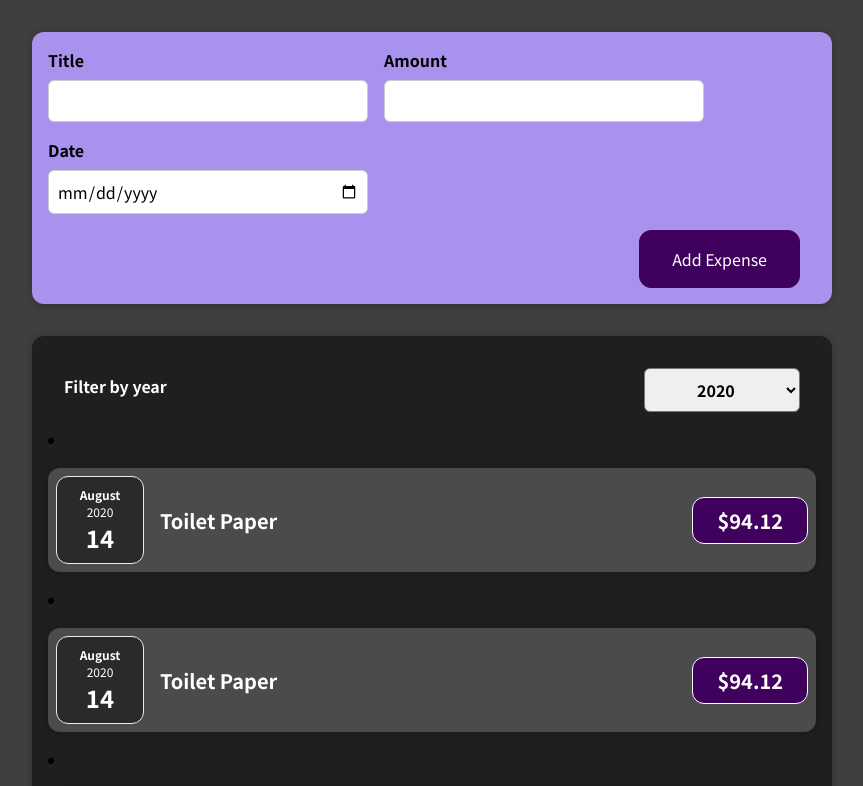
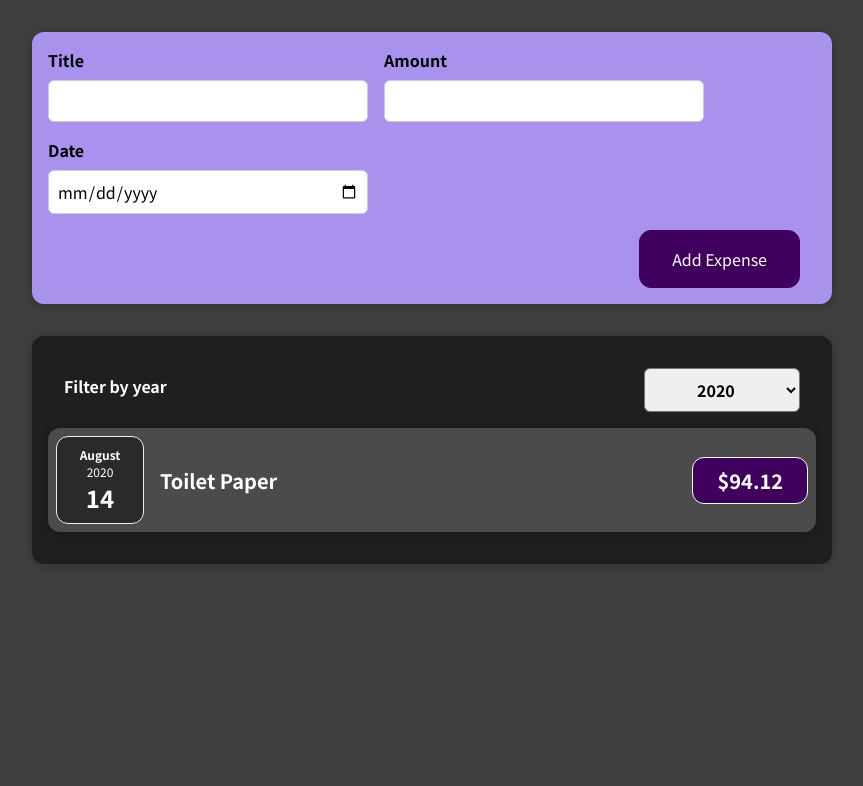
Before and after one commit to LevDoesCode/practice-react, a React (Create React App) app in the folder 01-learning/01-path1/07-lists-cond-content/: page / in a window 1280 px wide. Shown: the top 786 px of the page, without its empty margins (208-1071 px from the left). Built offline with nearby package versions, Linux system fonts and the light colour scheme.

Commit message:
Implemented ExpensesList

```diff
--- /dev/null
+++ b/01-learning/01-path1/07-lists-cond-content/src/components/Expenses/Expenses2.js
@@ -0,0 +1,26 @@
+import React, { useState } from "react";
+import "./Expenses.css";
+
+import Card from "../UI/Card";
+import ExpensesFilter from "./ExpensesFilter";
+import ExpensesList from "./ExpensesList";
+
+const Expenses = (props) => {
+    const [filteredYear, setFilteredYear] = useState("2020");
+    const filteredExpenses = props.items.filter((expense) => expense.date.getFullYear().toString() === filteredYear);
+
+    const filterChangeHandler = (selectedYear) => {
+        setFilteredYear(selectedYear);
+    };
+
+    return (
+        <div>
+            <Card className="expenses">
+                <ExpensesFilter selected={filteredYear} onChangeFilter={filterChangeHandler} />
+                <ExpensesList items={filteredExpenses} />
+            </Card>
+        </div>
+    );
+};
+
+export default Expenses;
--- /dev/null
+++ b/01-learning/01-path1/07-lists-cond-content/src/components/Expenses/ExpensesList.css
@@ -0,0 +1,9 @@
+.expenses-list {
+    list-style: none;
+    padding: 0;
+}
+
+.expenses-list__fallback {
+    color: white;
+    text-align: center;
+}
--- /dev/null
+++ b/01-learning/01-path1/07-lists-cond-content/src/components/Expenses/ExpensesList.js
@@ -0,0 +1,19 @@
+import "./ExpensesList.css";
+
+import ExpenseItem from "./ExpenseItem";
+
+const ExpensesList = (props) => {
+    if (props.items.length === 0) {
+        return <h2 className="expenses-list__fallback">Found no expenses.</h2>;
+    }
+
+    return (
+        <ul className="expenses-list">
+            {props.items.map((expense) => (
+                <ExpenseItem key={expense.id} title={expense.title} amount={expense.amount} date={expense.date} />
+            ))}
+        </ul>
+    );
+};
+
+export default ExpensesList;
```
Also changed, not shown: 01-learning/01-path1/07-lists-cond-content/src/App.js (+10 -10 lines).
